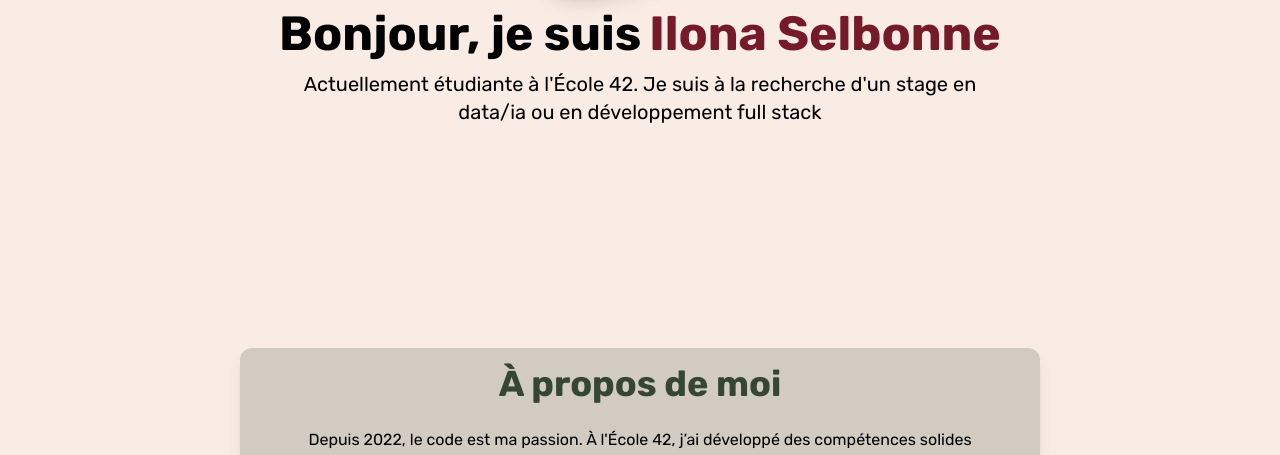
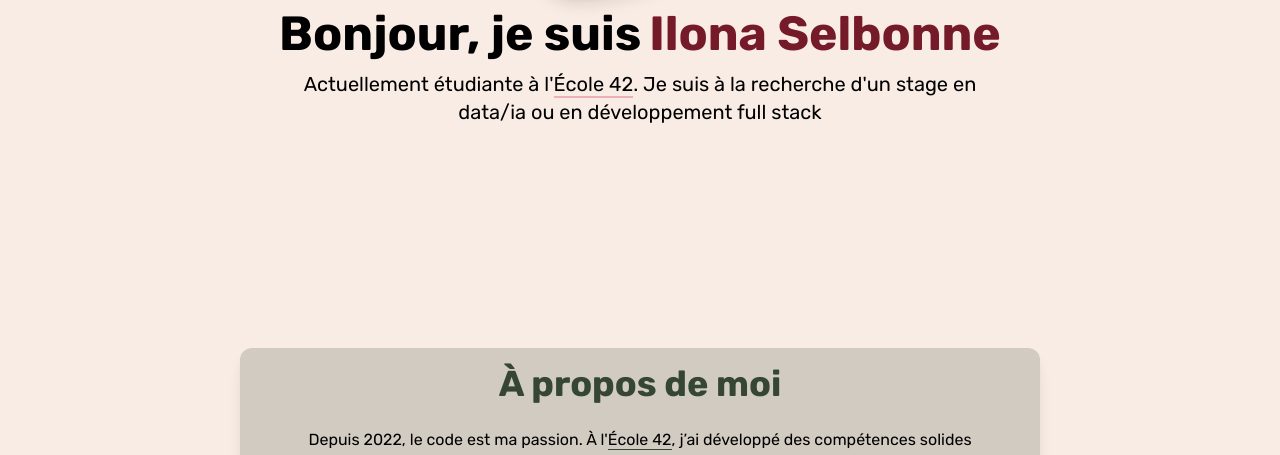
Before and after one commit to slbilona/Portfolio, a React (Vite) app in the folder front/: page / in a window 1280 px wide. Shown: the part 492-947 px from the top of the page. Built offline with nearby package versions, Linux system fonts and the light colour scheme.

Commit message:
update accueil et a propos

```diff
--- a/front/pages/APropos.jsx
+++ b/front/pages/APropos.jsx
@@ -6,7 +6,7 @@ function APropos() {
             <div className="bg-trois/20 rounded-xl px-8 md:px-15 py-4 my-2 md:my-0 md:mx-2 shadow-lg text-center">
                 <TitreH2 titre="À propos de moi" couleur="var(--color-trois)"/>
                 <p className="max-w-170 ">
-                    Depuis 2022, le code est ma passion. À l'École 42, j’ai développé des compétences solides en travail d’équipe, en organisation et en apprentissage autonome. Je maîtrise des langages comme le C, C++, Python et JavaScript, des frameworks tels que Django et React, et des outils comme Node.js, Docker ou Git, ce qui me permet de créer des projets web complets et innovants.
+                    Depuis 2022, le code est ma passion. À l'<a href="https://42.fr/" target="_blank" className="border-trois border-b-1 hover:border-b-2 transition-all duration-150">École 42</a>, j’ai développé des compétences solides en travail d’équipe, en organisation et en apprentissage autonome. Je maîtrise des langages comme le C, C++, Python et JavaScript, des frameworks tels que Django et React, et des outils comme Node.js, Docker ou Git, ce qui me permet de créer des projets web complets et innovants.
                 </p>
             </div>
 
--- a/front/pages/Accueil.jsx
+++ b/front/pages/Accueil.jsx
@@ -10,7 +10,7 @@ function Accueil() {
                 <h1 className="font-bold text-4xl md:text-5xl text-quatre">Ilona Selbonne</h1>
             </div>
             <p className="text-xl md:text-1xl max-w-170 my-3">
-                Actuellement étudiante à l'École 42. Je suis à la recherche d'un stage en data/ia ou en développement full stack
+                Actuellement étudiante à l'<a href="https://42.fr/" target="_blank" className="border-un border-b-2 hover:border-b-4 transition-all duration-150">École 42</a>. Je suis à la recherche d'un stage en data/ia ou en développement full stack
             </p>
             <div className="flex flex-row justify-between sm:hidden">
                 <BoutonAccueil contenu="Voir mes projets" to="#Projets"/>
```
